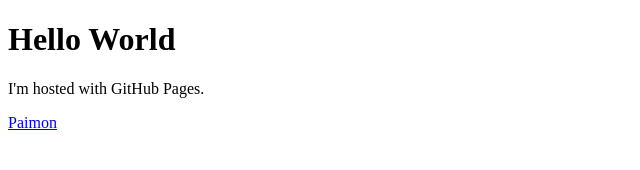
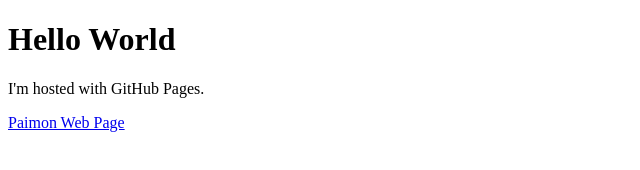
Before and after one commit to thedecypher/thedecypher.github.io, a plain HTML site: page index.html in a window 1280 px wide. Shown: the full height of the page, 0-640 px from the left. Drawn offline with Linux system fonts and the light colour scheme.

Commit message:
Update index.html

```diff
--- a/index.html
+++ b/index.html
@@ -3,6 +3,6 @@
 <body>
 <h1>Hello World</h1>
 <p>I'm hosted with GitHub Pages.</p>
-<a href="/paimon/index.html">Paimon</a>
+<a href="/paimon/index.html">Paimon Web Page</a>
 </body>
 </html>
```
